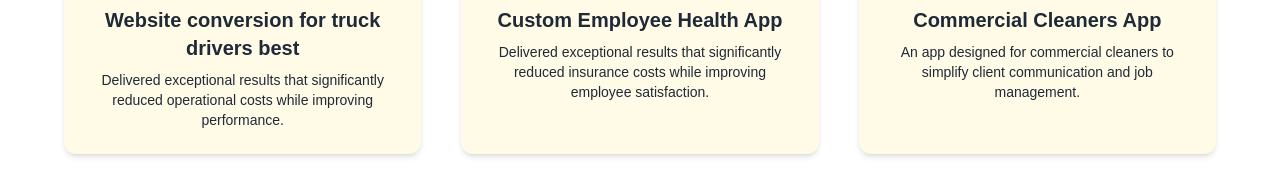
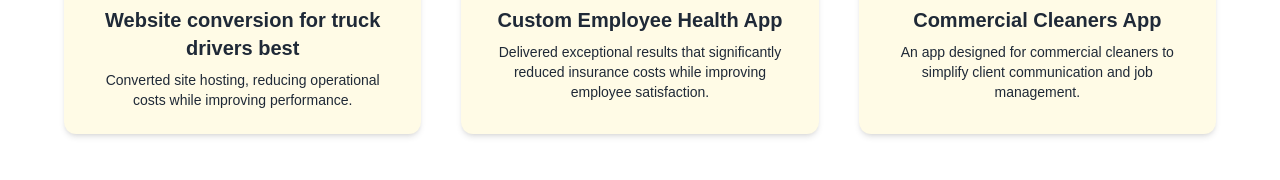
Before and after one commit to Dayton-His-Glory-Alone/daytonr-personalsite, a Next.js app: page / in a window 1280 px wide. Shown: the part 1142-1322 px from the top of the page. Built offline with nearby package versions, Linux system fonts and the light colour scheme.

Commit message:
Update page.tsx

```diff
--- a/app/page.tsx
+++ b/app/page.tsx
@@ -118,7 +118,7 @@ export default function Home() {
               Website conversion for truck drivers best
             </h3>
             <p className="text-sm text-center">
-              Delivered exceptional results that significantly reduced operational costs while improving performance.
+             Converted site hosting, reducing operational costs while improving performance.
             </p>
           </a>
 
```
